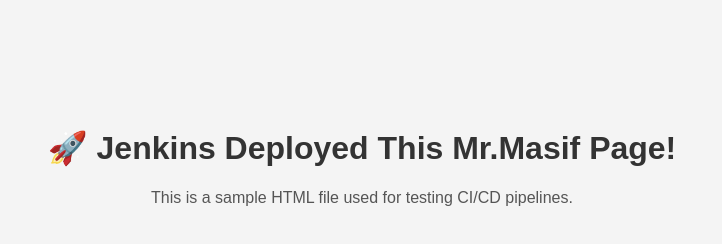
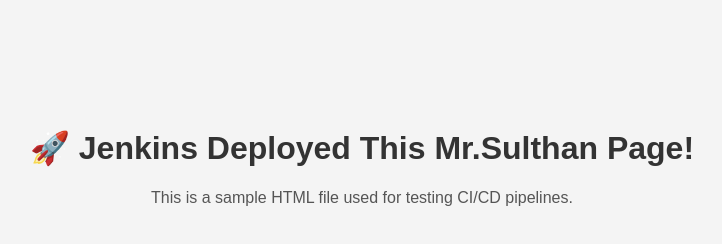
Before and after one commit to dharma-git-99/demo-repo, a website: page index.html in a window 1280 px wide. Shown: the whole page, without its empty margins (278-1000 px from the left). Drawn offline with Linux system fonts and the light colour scheme.

Commit message:
Update index.html

```diff
--- a/index.html
+++ b/index.html
@@ -19,7 +19,7 @@
     </style>
 </head>
 <body>
-    <h1>🚀 Jenkins Deployed This Mr.Masif  Page!</h1>
+    <h1>🚀 Jenkins Deployed This Mr.Sulthan  Page!</h1>
     <p>This is a sample HTML file used for testing CI/CD pipelines.</p>
 </body>
 </html>
```
